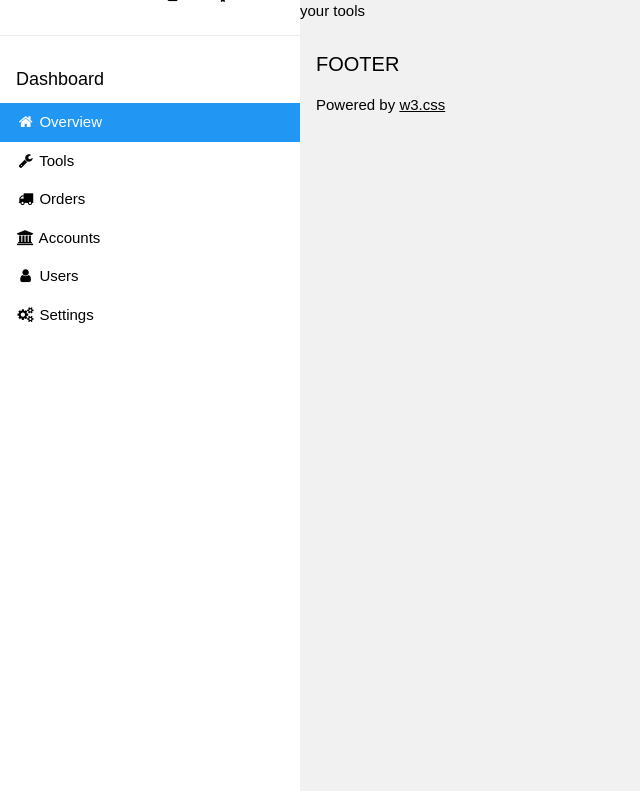
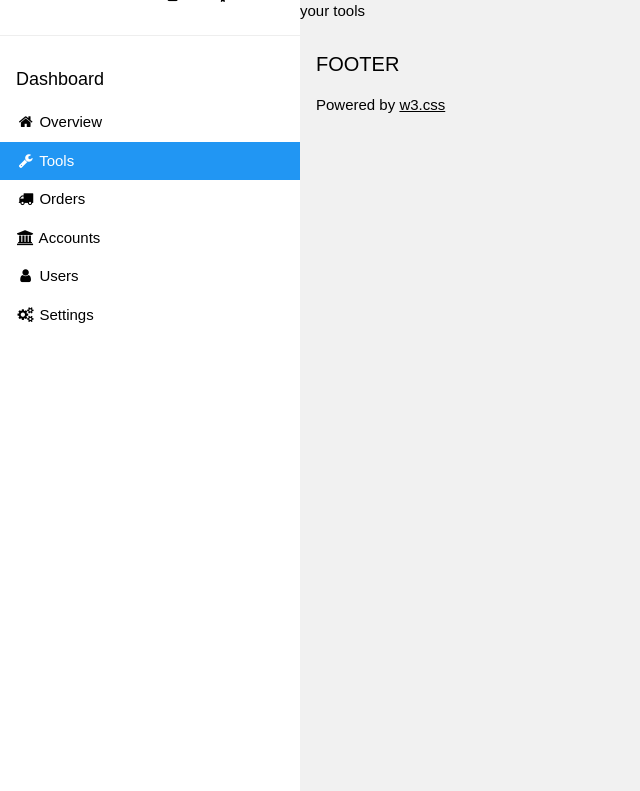
Before and after one commit to ianila/powertools, a Django app: page /controlpanel/tools/ in a window 1280 px wide. Shown: the part 112-903 px from the top of the page, without its empty margins (0-640 px from the left). Run offline with Django 3.2, Linux system fonts and the light colour scheme; the visitor is signed in with stand-in values (Sample User, id 1).

Commit message:
controlpanel: highlight side content by page

```diff
--- a/controlpanel/views.py
+++ b/controlpanel/views.py
@@ -21,11 +21,13 @@ def controlpanel_login(request, template_name='controlpanel/login.html'):
 
 @login_required
 def controlpanel_home(request):
-    return render(request, 'controlpanel/home.html')
+    highlight = {'home': 'w3-blue'}
+    return render(request, 'controlpanel/home.html', {'highlight': highlight})
 
 @login_required
 def controlpanel_tools(request):
-    return render(request, 'controlpanel/tools.html')
+    highlight = {'tools': 'w3-blue'}
+    return render(request, 'controlpanel/tools.html', {'highlight': highlight})
 
 @login_required
 def controlpanel_logout(request):
--- a/templates/controlpanel/controlpanel_base.html
+++ b/templates/controlpanel/controlpanel_base.html
@@ -30,8 +30,8 @@
   </div>
   <div class="w3-bar-block">
     <a href="#" class="w3-bar-item w3-button w3-padding-16 w3-hide-large w3-dark-grey w3-hover-black" onclick="w3_close()" title="close menu"><i class="fa fa-remove fa-fw"></i>  Close Menu</a>
-    <a href="{% url 'controlpanel_home' %}" class="w3-bar-item w3-button w3-padding w3-blue"><i class="fa fa-home fa-fw"></i>  Overview</a>
-    <a href="{% url 'controlpanel_tools' %}" class="w3-bar-item w3-button w3-padding"><i class="fa fa-wrench fa-fw"></i>  Tools</a>
+    <a href="{% url 'controlpanel_home' %}" class="w3-bar-item w3-button w3-padding {{ highlight.home }}"><i class="fa fa-home fa-fw"></i>  Overview</a>
+    <a href="{% url 'controlpanel_tools' %}" class="w3-bar-item w3-button w3-padding {{ highlight.tools }}"><i class="fa fa-wrench fa-fw"></i>  Tools</a>
     <a href="#" class="w3-bar-item w3-button w3-padding"><i class="fa fa-truck fa-fw"></i>  Orders</a>
     <a href="#" class="w3-bar-item w3-button w3-padding"><i class="fa fa-bank fa-fw"></i>  Accounts</a>
     <a href="#" class="w3-bar-item w3-button w3-padding"><i class="fa fa fa-user fa-fw"></i>  Users</a>
```
